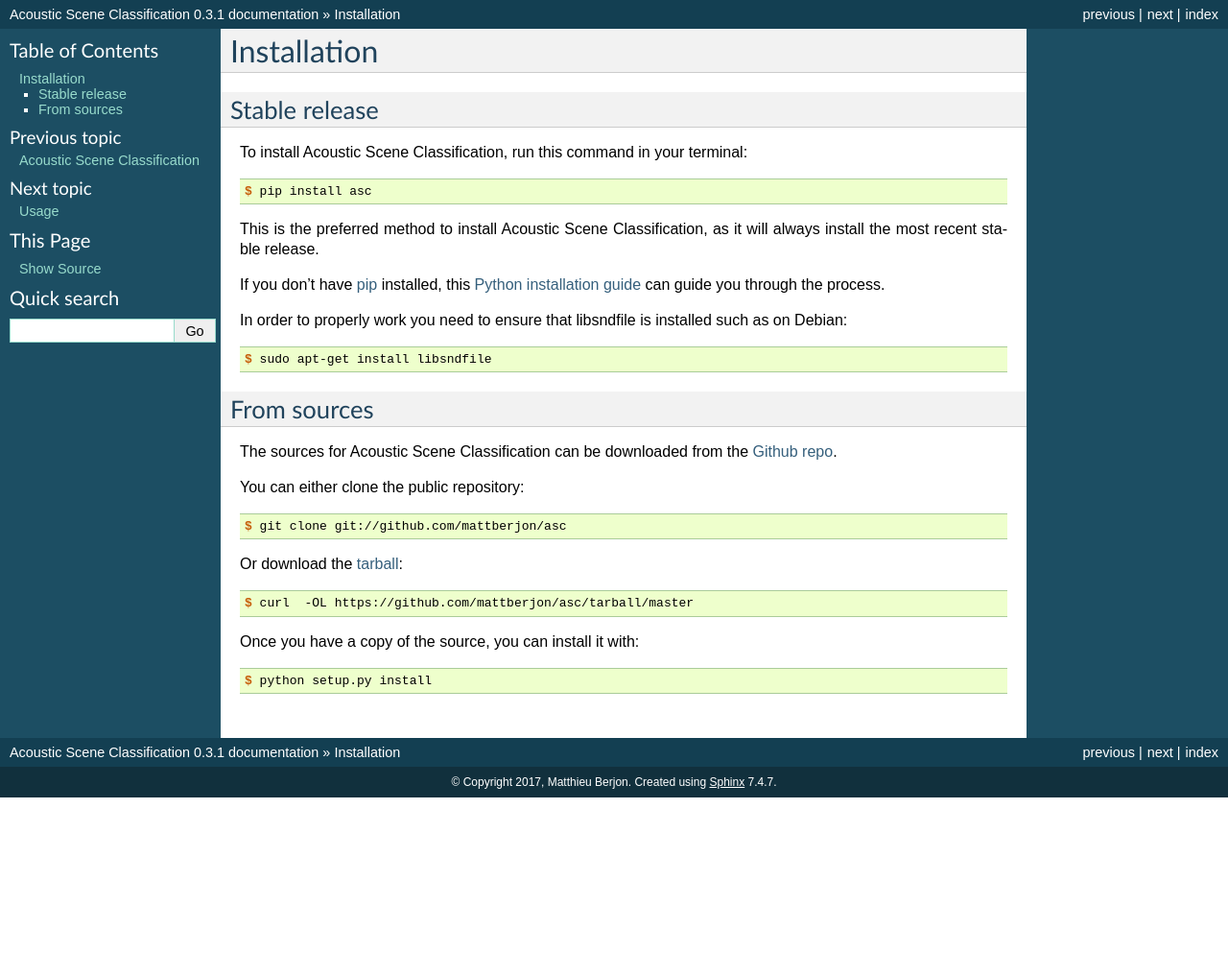
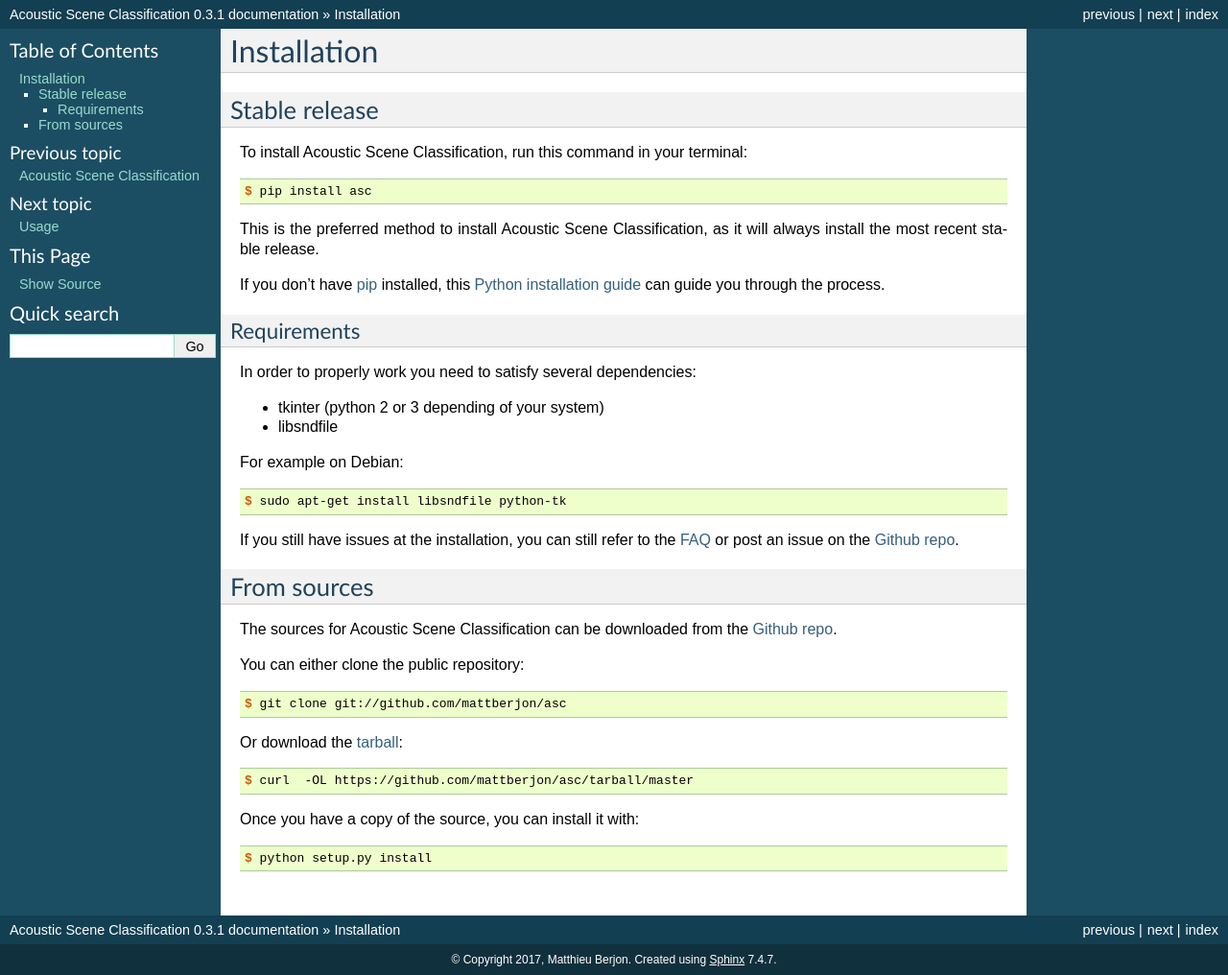
Before and after one commit to mattberjon/asc-cnn, a Sphinx documentation site: the page built from docs/installation.rst, in a window 1280 px wide. Shown: the whole page at 96% size. Built offline with Sphinx 7.4.7, drawn with Linux system fonts in a browser that asks for light colours; pages that are not in the unit, such as notebooks, are missing from menus; before the commit the page ends 900 px from its top, so only the background shows below that.

Commit message:
Update of the installation documentation
The documentation had a missing dependency to ensure a proper
installation namely `tkinter`. I updated the documentation in order to
list all the hard dependencies and refer to the FAQ and the repo to
troubleshoot any other issue met by the users.

See also: #23

Signed-off-by: Matthieu Berjon <matthieu@berjon.net>

```diff
--- a/docs/installation.rst
+++ b/docs/installation.rst
@@ -23,12 +23,22 @@
 .. _pip: https://pip.pypa.io
 .. _Python installation guide: http://docs.python-guide.org/en/latest/starting/installation/
 
-In order to properly work you need to ensure that libsndfile is installed such as
-on Debian:
+Requirements
+^^^^^^^^^^^^
+
+In order to properly work you need to satisfy several dependencies:
+
+- tkinter (python 2 or 3 depending of your system)
+- libsndfile
+
+For example on Debian:
 
 .. code-block:: console
 
-  $ sudo apt-get install libsndfile
+  $ sudo apt-get install libsndfile python-tk
+
+If you still have issues at the installation, you can still refer to the
+:doc:`faq` or post an issue on the `Github repo`_.
 
 From sources
 ------------
```
